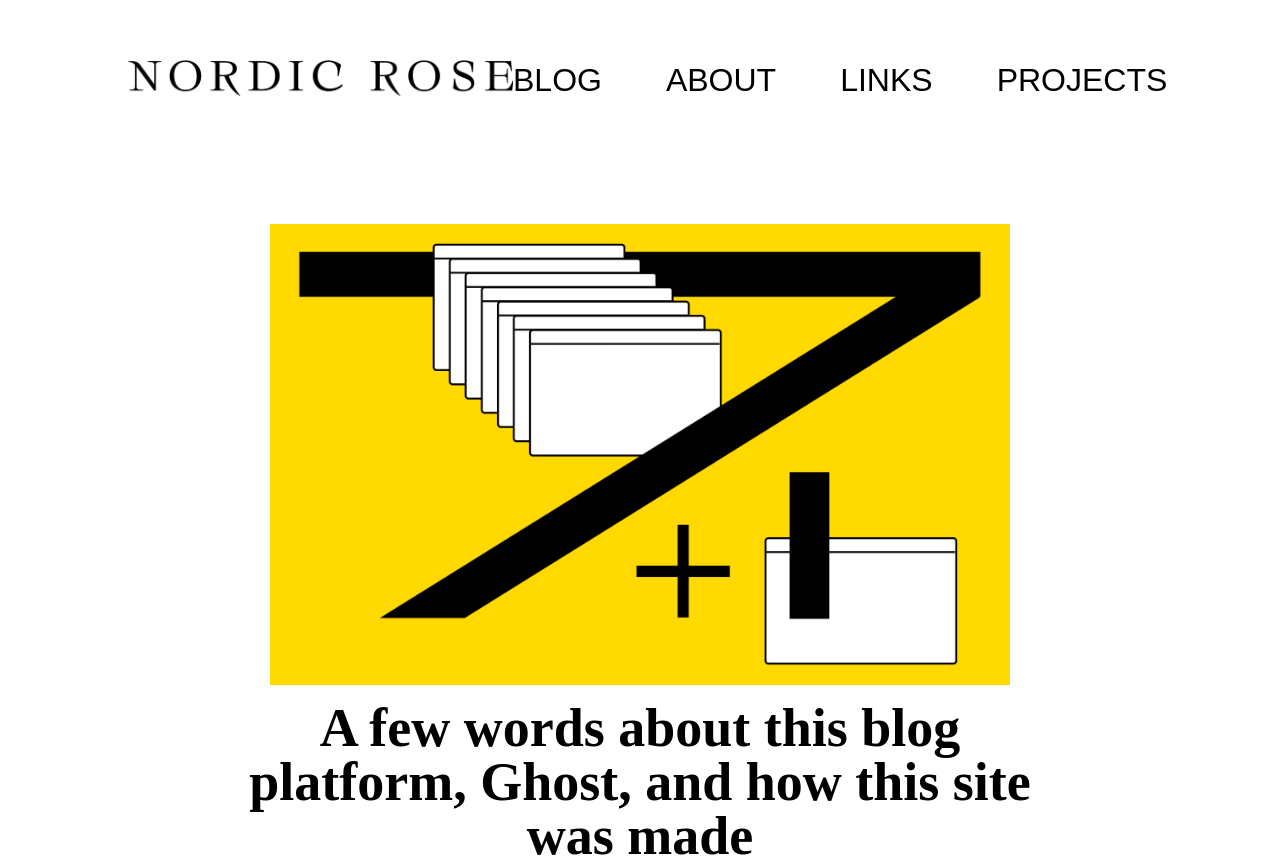
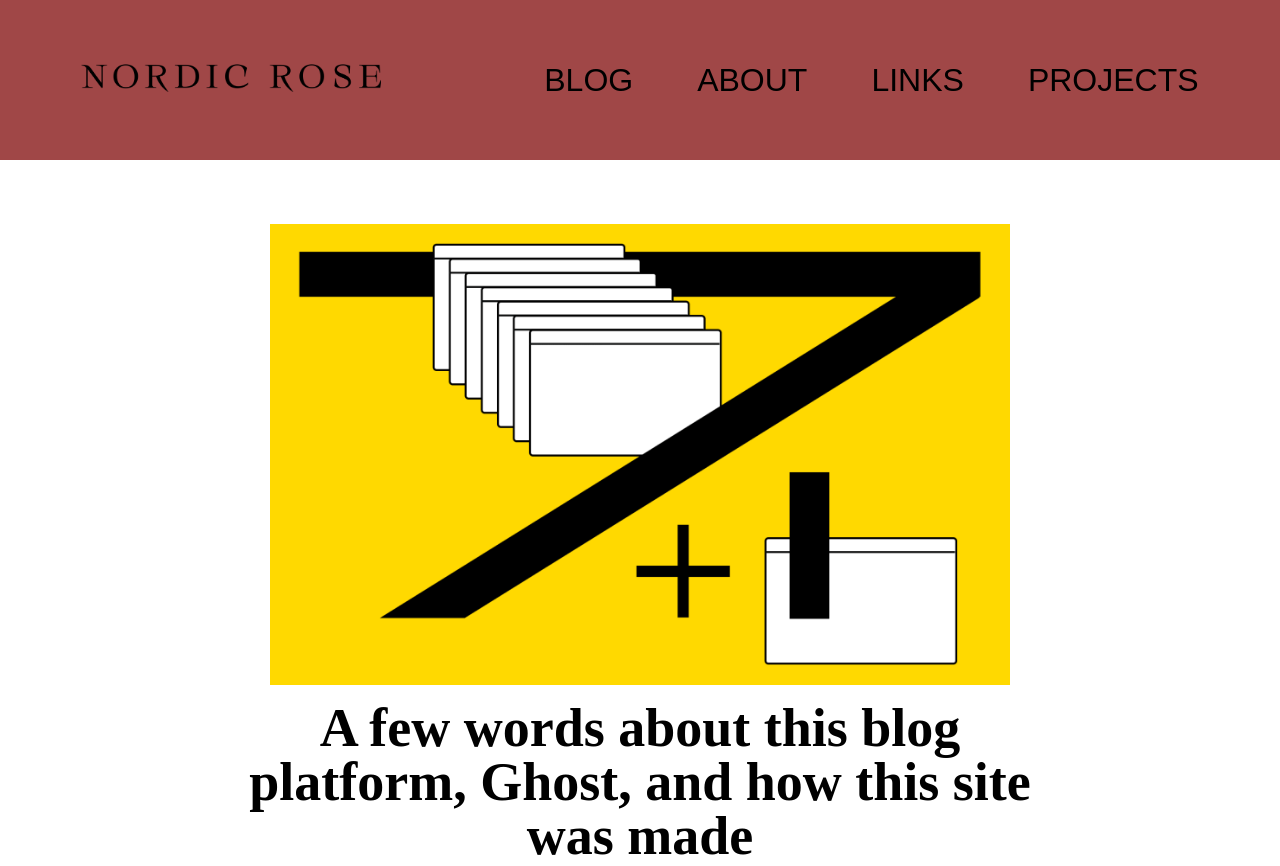
Before and after one commit to pablons2/blog-estudo, a plain HTML site: page src/static/index.html in a window 1280 px wide. Shown: the top 866 px of the page. Drawn offline with Linux system fonts and the light colour scheme.

Commit message:
fix | css

```diff
--- a/src/static/index.html
+++ b/src/static/index.html
@@ -10,7 +10,8 @@
 <body>
 
     <header class="main-header">
-        <div><img src="imgs/logo.png" alt=" logo nordic" width="385px"></div>
+        <div><img src="imgs/logo.png" alt=" logo nordic" width="300px"></div>
+
         <nav>
             <ul>
                 <li> <a href="#" class="menu-items" >BLOG</a></li>
@@ -19,6 +20,7 @@
                 <li> <a href="#">PROJECTS</a></li>
             </ul>
         </nav>
+
     </header>
 
   <div class="container" >
--- a/src/static/style/style.css
+++ b/src/static/style/style.css
@@ -22,10 +22,8 @@ font-family: 'New York Small', sans-serif; */
 /* ================================ */
 
 :root{
-
     --primary-color:#FFD900;
     --text-color:#000;
-
 }
 
 
@@ -33,23 +31,24 @@ font-family: 'New York Small', sans-serif; */
     position: fixed;
     width: 100vw;
     height: 10rem;
-    background-color: #fff;
+    background-color: #a04747;
     display: flex;
-    justify-content: space-between;
+    justify-content: space-around;
     align-items: center;
     align-content:stretch;
     top: 0;
     z-index: 2;
+
 }
 
 .main-header >div{
-    padding-left: 8rem;
-    width: 100%;
+
+    /* width: 100%; */
 }
 
 .main-header >nav{
 
-    padding-right: 8rem;
+
 }
 
 .main-header >nav>ul{
@@ -57,8 +56,6 @@ font-family: 'New York Small', sans-serif; */
     display: flex;
     gap: 4rem;
     list-style: none;
-
-
 
 }
 .main-header >nav>ul>li>a{
@@ -81,7 +78,6 @@ font-family: 'New York Small', sans-serif; */
     background-color: var(--primary-color);
 
 }
-
 
 .container{
     position: relative;
@@ -265,6 +261,6 @@ footer>div>nav>a:hover{
 
 
 
-@media screen and (max-width:) {
+@media screen and (max-width:768px) {
 
 }
```
